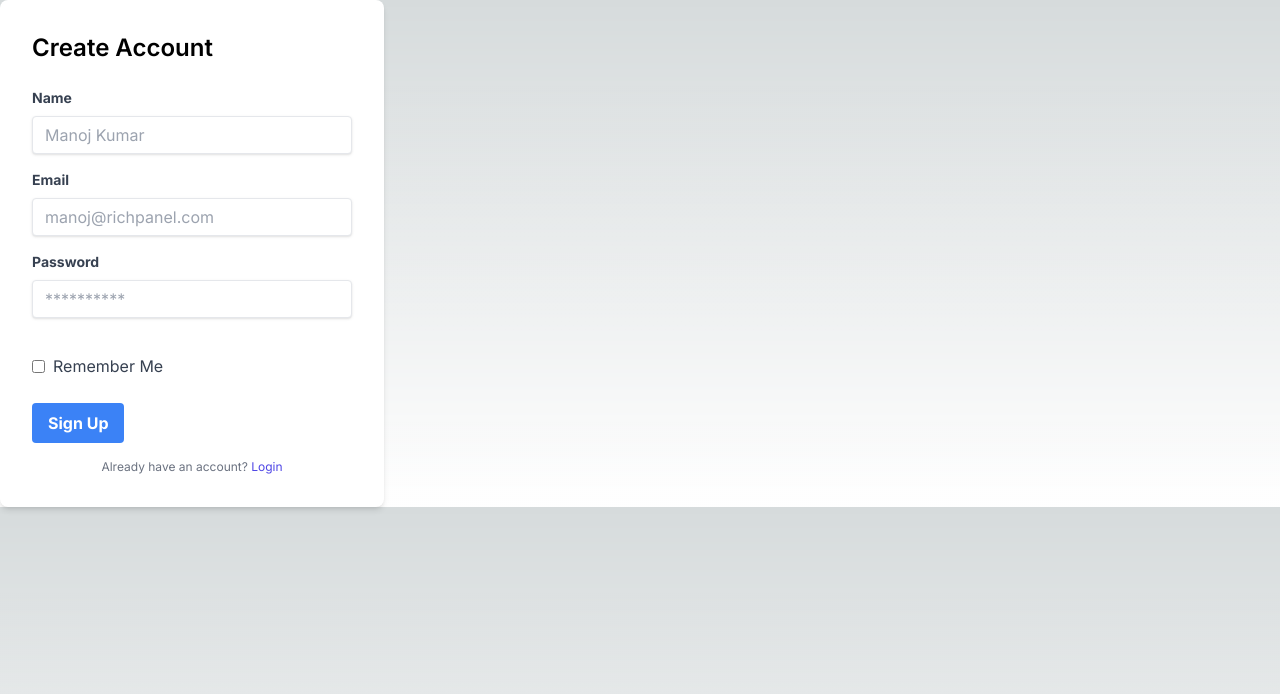
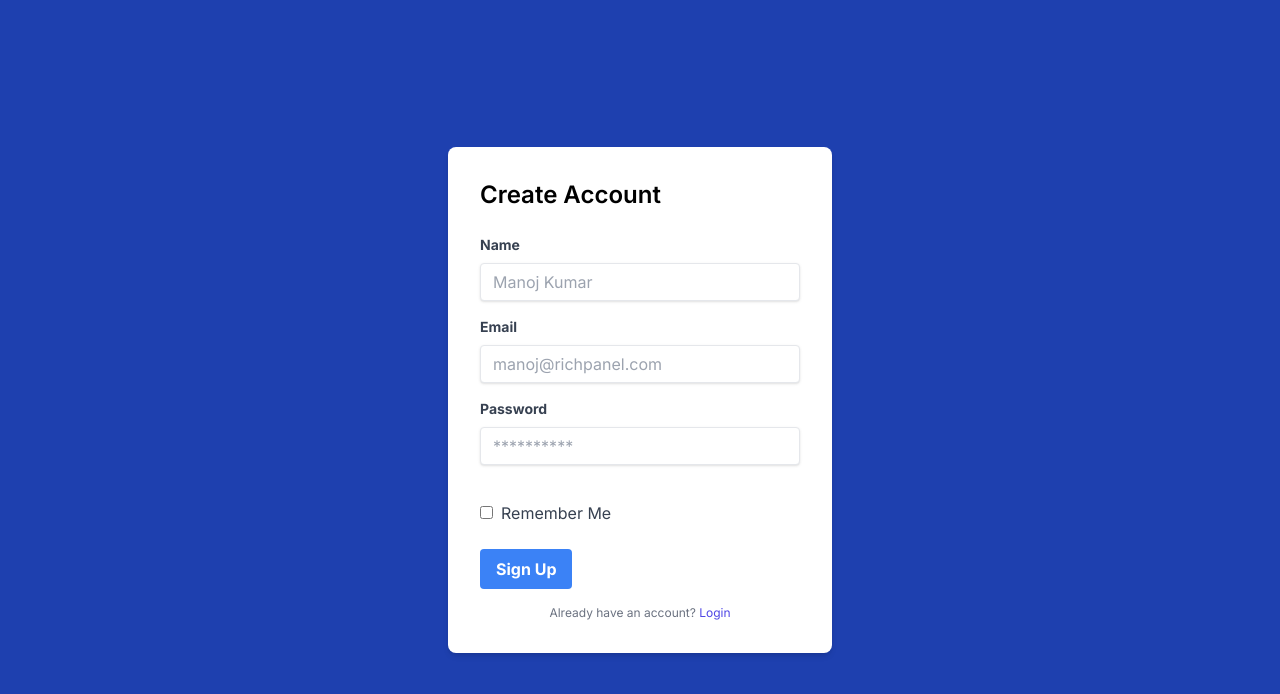
Before and after one commit to agamswaroop619/ricepanel, a Next.js app: page /register in a window 1280 px wide. Shown: the top 694 px of the page. Built offline with nearby package versions, Linux system fonts and the light colour scheme.

Commit message:
fix: register page

```diff
--- a/src/app/register/page.tsx
+++ b/src/app/register/page.tsx
@@ -2,8 +2,11 @@ import Image from "next/image";
 
 export default function Home() {
   return (
+    <main className="bg-blue-800 flex items-center justify-center h-screen">
       <div className="bg-white p-8 rounded-lg shadow-md w-96">
-      <h1 className="text-2xl font-semibold mb-6">Create Account</h1>
+        <h1 className="text-2xl font-semibold mb-6 text-black">
+          Create Account
+        </h1>
         <form>
           <div className="mb-4">
             <label
@@ -49,7 +52,10 @@ export default function Home() {
           </div>
           <div className="mb-6">
             <label className="inline-flex items-center">
-            <input type="checkbox" className="form-checkbox text-indigo-600" />
+              <input
+                type="checkbox"
+                className="form-checkbox text-indigo-600"
+              />
               <span className="ml-2 text-gray-700">Remember Me</span>
             </label>
           </div>
@@ -69,5 +75,6 @@ export default function Home() {
           </a>
         </p>
       </div>
+    </main>
   );
 }
```
Lines whose indentation alone changed are shown as unchanged.
